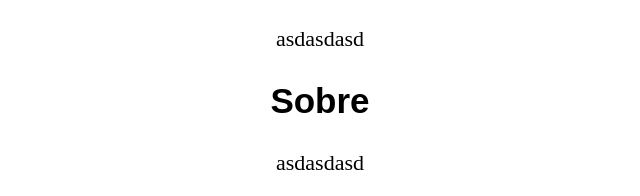
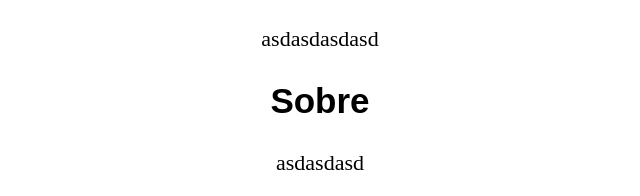
Before and after one commit to Pagelkopf5/PaginaPessoal, a plain HTML site: page index.html in a window 1280 px wide. Shown: the part 1004-1200 px from the top of the page, 328-968 px from the left. Drawn offline with Linux system fonts and the light colour scheme.

Commit message:
Initial commit

```diff
--- a/index.html
+++ b/index.html
@@ -26,7 +26,7 @@
 		</div>
 		<div id="info">
 			<h2>Info</h2>
-			<p>asdasdasd</p>
+			<p>asdasdasdasd</p>
 		</div>
 		<div id="sobre">
 			<h2>Sobre</h2>
```
